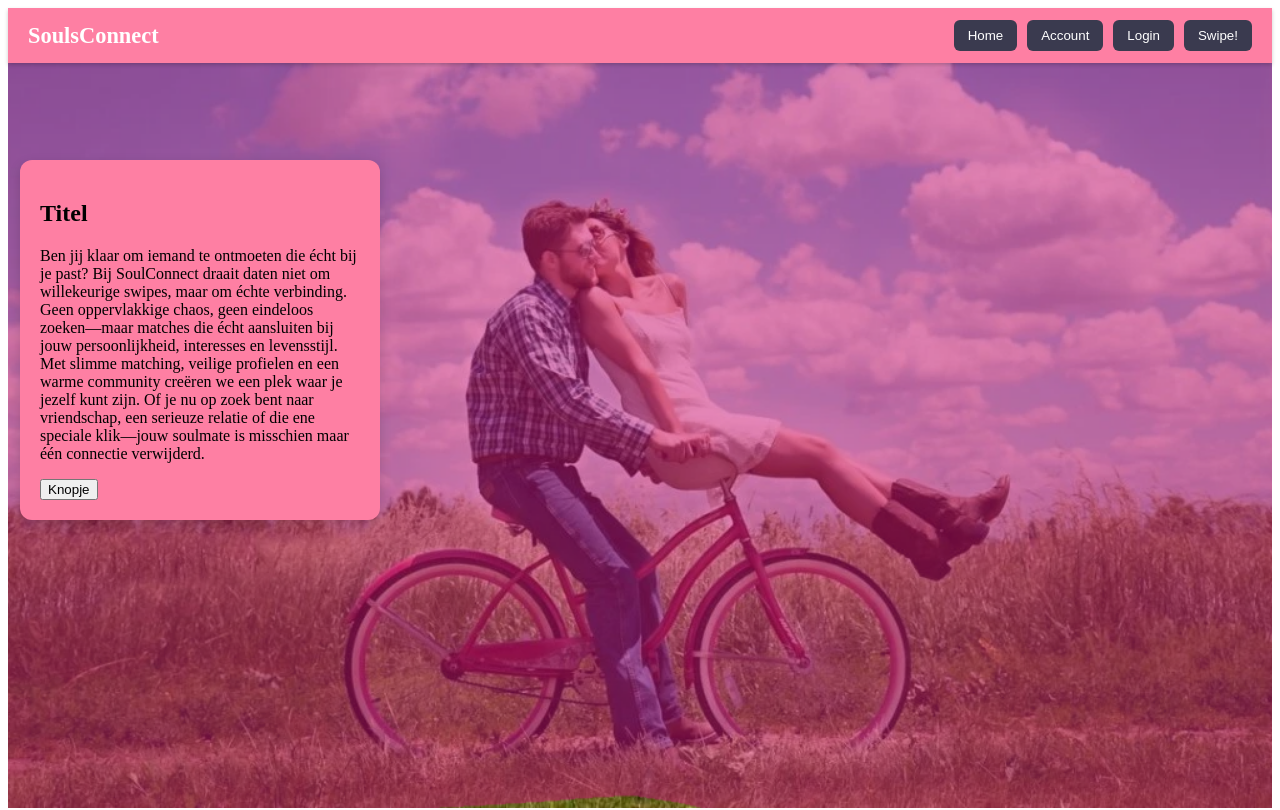
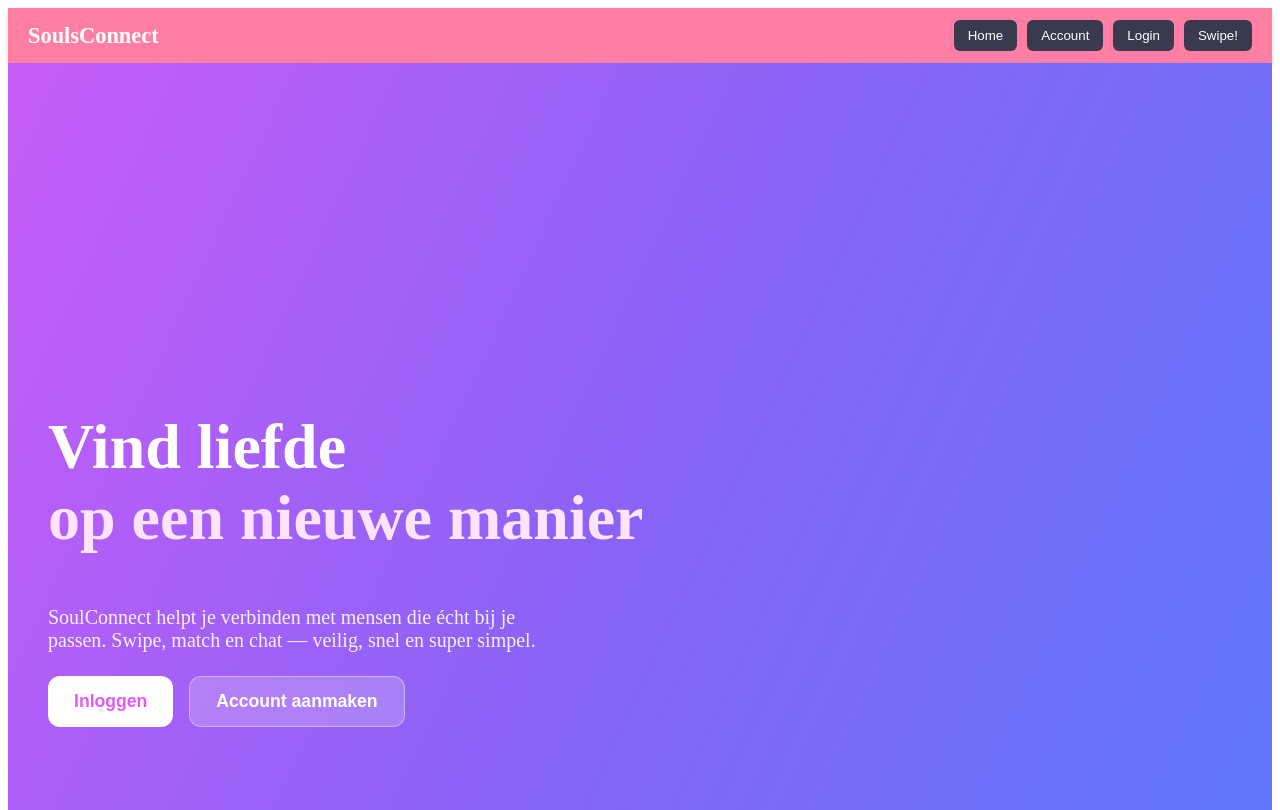
Before and after one commit to taaigo/soulconnect_vue, a Vue app: page / in a window 1280 px wide. Shown: the top 810 px of the page. Built offline with nearby package versions, Linux system fonts and the light colour scheme; the HTML template or start-up script is replaced by a standard one.

Commit message:
homepage form master

```diff
--- a/src/pages/homepage.vue
+++ b/src/pages/homepage.vue
@@ -1,31 +1,137 @@
+<template>
+  <div class="homepage">
+
+    <!-- HERO SECTION -->
+    <section class="hero">
+      <div class="hero-inner">
+
+        <!-- TEXT LEFT -->
+        <div class="hero-text">
+          <h1>
+            <span class="line1">Vind liefde</span><br />
+            <span class="line2">op een nieuwe manier</span>
+          </h1>
+
+          <p class="subtext">
+            SoulConnect helpt je verbinden met mensen die écht bij je passen.
+            Swipe, match en chat — veilig, snel en super simpel.
+          </p>
+
+          <div class="cta-row">
+            <button class="btn primary" @click="goLogin">Inloggen</button>
+            <button class="btn ghost" @click="goRegister">Account aanmaken</button>
+          </div>
+        </div>
+      </div>
+    </section>
+
+  </div>
+</template>
+
 <script setup lang="ts">
-const bg = "/love.png";
+import { useRouter } from "vue-router";
+const router = useRouter();
+
+const goLogin = () => router.push("/login");
+const goRegister = () => router.push("/register");
 </script>
 
-<template>
-    <div class="side-card">
-      <h2>Titel</h2>
-      <p>Ben jij klaar om iemand te ontmoeten die écht bij je past? Bij SoulConnect draait daten niet om willekeurige swipes, maar om échte verbinding. Geen oppervlakkige chaos, geen eindeloos zoeken—maar matches die écht aansluiten bij jouw persoonlijkheid, interesses en levensstijl.
-
-Met slimme matching, veilige profielen en een warme community creëren we een plek waar je jezelf kunt zijn.
-Of je nu op zoek bent naar vriendschap, een serieuze relatie of die ene speciale klik—jouw soulmate is misschien maar één connectie verwijderd.
-</p>
-    <button>Knopje</button>
-</div>
-</template>
-
 <style scoped>
-.side-card {
-  position: fixed;
-  left: 20px;            /* 20px vanaf de linkerkant */
-  top: 20%;            /* 20px vanaf de bovenkant */
-  width: 25%;          /* Breedte van het kaartje */
-
-  background-color: rgb(254, 127, 163) ;
-  padding: 20px;
-  border-radius: 12px;
-  box-shadow: 0 4px 12px rgba(0,0,0,0.15);
-   z-index: 999;
+/* ---- GRADIENT BACKGROUND ---- */
+.hero {
+  min-height: 100vh;
+  display: flex;
+  align-items: center;
+  padding: 80px 40px;
+  background: linear-gradient(
+    115deg,
+    #ff3ea5,
+    #e359f9,
+    #8b63f6,
+    #4b7dfd
+  );
+  background-size: 200% 200%;
+  animation: gradientMove 10s ease infinite;
 }
 
+/* Sexy moving gradient */
+@keyframes gradientMove {
+  0% { background-position: 0% 50%; }
+  50% { background-position: 100% 50%; }
+  100% { background-position: 0% 50%; }
+}
+
+/* ---- LAYOUT ---- */
+.hero-inner {
+  display: flex;
+  justify-content: space-between;
+  align-items: center;
+  gap: 4rem;
+  width: 100%;
+  max-width: 1400px;
+  margin: 0 auto;
+}
+
+/* ---- LEFT SIDE TEXT ---- */
+.hero-text {
+  max-width: 600px;
+  color: white;
+}
+
+.hero-text h1 {
+  font-size: 4rem;
+  line-height: 1.1;
+  font-weight: 800;
+}
+
+.hero-text .line1 {
+  color: white;
+}
+.hero-text .line2 {
+  color: #ffe3ff;
+}
+
+.subtext {
+  font-size: 1.25rem;
+  margin: 1.5rem 0;
+  max-width: 500px;
+  opacity: 0.9;
+}
+
+/* ---- CTA BUTTONS ---- */
+.cta-row {
+  display: flex;
+  gap: 1rem;
+}
+
+.btn {
+  padding: 14px 26px;
+  font-size: 1.1rem;
+  border: none;
+  border-radius: 12px;
+  font-weight: 600;
+  cursor: pointer;
+  transition: 0.25s;
+}
+
+.btn.primary {
+  background: white;
+  color: #e359f9;
+}
+
+.btn.primary:hover {
+  background: #f7f7f7;
+  transform: translateY(-3px);
+}
+
+.btn.ghost {
+  background: rgba(255,255,255,0.2);
+  border: 1px solid rgba(255,255,255,0.4);
+  color: white;
+}
+
+.btn.ghost:hover {
+  background: rgba(255,255,255,0.35);
+  transform: translateY(-3px);
+}
 </style>
```
